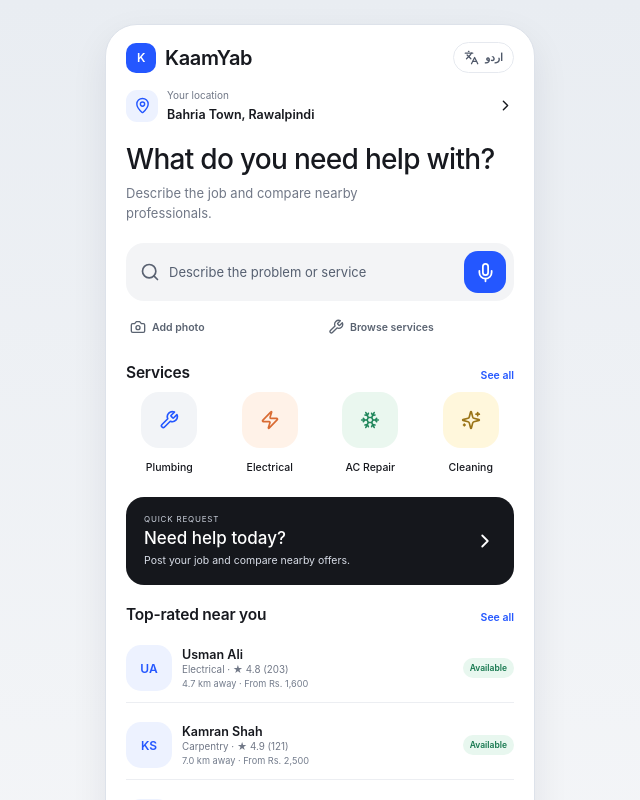
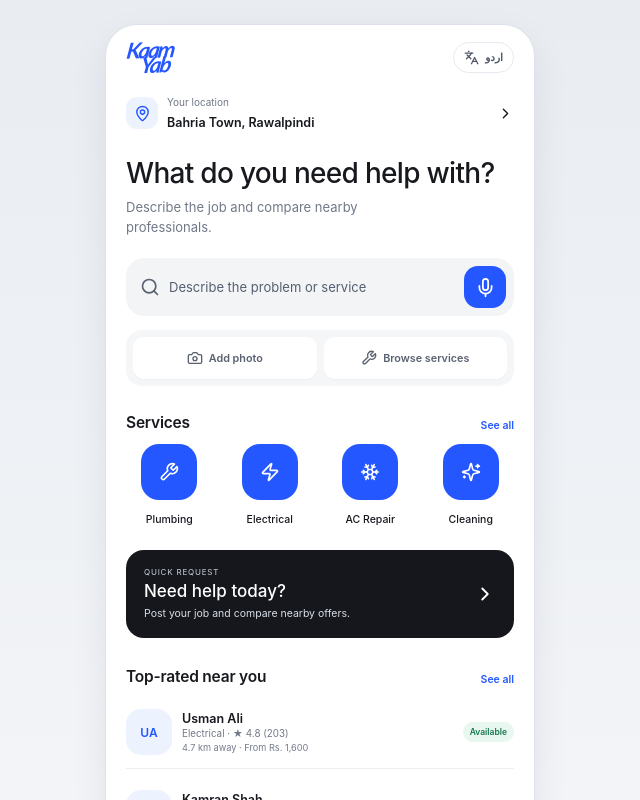
Before and after one commit to mehreenfatimah/KaamYab-Local-Services-Marketplace, a Next.js app: page / in a window 1280 px wide. Shown: the top 800 px of the page, without its empty margins (320-960 px from the left). Built offline with nearby package versions, Linux system fonts and the light colour scheme.

Commit message:
Finalize KaamYab homepage UI polish

```diff
--- a/app/globals.css
+++ b/app/globals.css
@@ -411,3 +411,265 @@
   font-size:11px;
   font-weight:600;
 }
+
+/* Quick action panel refinement */
+.quick-actions{
+  margin-top:14px;
+  margin-bottom:18px;
+  padding:7px;
+  border-radius:16px;
+  background:#f5f6f8;
+  gap:7px;
+}
+
+.quick-actions button{
+  min-height:42px;
+  border:0;
+  border-radius:11px;
+  background:#fff;
+  padding:10px 12px;
+  font-size:10.8px;
+  font-weight:600;
+  color:#596171;
+  justify-content:center;
+  box-shadow:0 1px 0 rgba(20,28,48,.03);
+}
+
+.quick-actions button svg{
+  width:16px;
+  height:16px;
+}
+
+.quick-actions + .section-title{
+  margin-top:0;
+}
+
+/* Homepage section spacing refinement */
+
+.quick-actions + .section-title{
+  margin-top:10px;
+}
+
+.refined-promo{
+  margin-bottom:24px;
+}
+
+.refined-promo + .section-title{
+  margin-top:0;
+}
+
+/* ===== FINAL HOMEPAGE RHYTHM ===== */
+
+/* Block 1: brand + location */
+.home-top{
+  margin-bottom:18px;
+}
+
+.home-wordmark-button{
+  padding:0;
+  border:0;
+  background:transparent;
+}
+
+.home-wordmark{
+  display:flex;
+  flex-direction:column;
+  align-items:flex-start;
+  color:#2457ff;
+  font-family:"Trebuchet MS",Arial,sans-serif;
+  font-size:22px;
+  line-height:.68;
+  font-weight:900;
+  font-style:italic;
+  letter-spacing:-1.8px;
+  transform:skewX(-10deg) rotate(-2deg);
+}
+
+.home-wordmark span:last-child{
+  margin-left:16px;
+}
+
+.location-row{
+  margin-top:5px;
+  padding:4px 0 5px;
+}
+
+.location-row>span:nth-child(2){
+  gap:4px;
+}
+
+.location-row small{
+  margin-bottom:2px;
+}
+
+/* Block 2: main request area */
+.clean-hero{
+  margin-top:19px;
+}
+
+.clean-hero h1{
+  margin-top:23px;
+}
+
+.premium-search{
+  margin-top:21px;
+}
+
+.quick-actions{
+  margin-top:14px;
+  margin-bottom:0;
+}
+
+/* Clear separation before Services */
+.quick-actions + .section-title{
+  margin-top:27px;
+  margin-bottom:12px;
+}
+
+/* Block 3: services + quick request */
+.premium-services{
+  margin-bottom:23px;
+}
+
+.premium-services .service-glyph,
+.premium-services .service-tile:nth-child(2) .service-glyph,
+.premium-services .service-tile:nth-child(3) .service-glyph,
+.premium-services .service-tile:nth-child(4) .service-glyph{
+  background:#2457ff;
+  color:#fff;
+  border:0;
+}
+
+.premium-services .service-glyph svg{
+  color:#fff;
+  stroke:#fff;
+}
+
+.refined-promo{
+  margin-top:0;
+  margin-bottom:0;
+}
+
+/* Clear separation before nearby workers */
+.refined-promo + .section-title{
+  margin-top:29px;
+  margin-bottom:10px;
+}
+
+/* Block 4: nearby workers */
+.nearby-list{
+  margin-top:0;
+}
+
+.improved-worker{
+  padding-top:13px;
+  padding-bottom:13px;
+}
+
+/* ===== FINAL HOMEPAGE RHYTHM ===== */
+
+/* Block 1: brand + location */
+.home-top{
+  margin-bottom:18px;
+}
+
+.home-wordmark-button{
+  padding:0;
+  border:0;
+  background:transparent;
+}
+
+.home-wordmark{
+  display:flex;
+  flex-direction:column;
+  align-items:flex-start;
+  color:#2457ff;
+  font-family:"Trebuchet MS",Arial,sans-serif;
+  font-size:22px;
+  line-height:.68;
+  font-weight:900;
+  font-style:italic;
+  letter-spacing:-1.8px;
+  transform:skewX(-10deg) rotate(-2deg);
+}
+
+.home-wordmark span:last-child{
+  margin-left:16px;
+}
+
+.location-row{
+  margin-top:5px;
+  padding:4px 0 5px;
+}
+
+.location-row>span:nth-child(2){
+  gap:4px;
+}
+
+.location-row small{
+  margin-bottom:2px;
+}
+
+/* Block 2: main request area */
+.clean-hero{
+  margin-top:19px;
+}
+
+.clean-hero h1{
+  margin-top:23px;
+}
+
+.premium-search{
+  margin-top:21px;
+}
+
+.quick-actions{
+  margin-top:14px;
+  margin-bottom:0;
+}
+
+/* Clear separation before Services */
+.quick-actions + .section-title{
+  margin-top:27px;
+  margin-bottom:12px;
+}
+
+/* Block 3: services + quick request */
+.premium-services{
+  margin-bottom:23px;
+}
+
+.premium-services .service-glyph,
+.premium-services .service-tile:nth-child(2) .service-glyph,
+.premium-services .service-tile:nth-child(3) .service-glyph,
+.premium-services .service-tile:nth-child(4) .service-glyph{
+  background:#2457ff;
+  color:#fff;
+  border:0;
+}
+
+.premium-services .service-glyph svg{
+  color:#fff;
+  stroke:#fff;
+}
+
+.refined-promo{
+  margin-top:0;
+  margin-bottom:0;
+}
+
+/* Clear separation before nearby workers */
+.refined-promo + .section-title{
+  margin-top:29px;
+  margin-bottom:10px;
+}
+
+/* Block 4: nearby workers */
+.nearby-list{
+  margin-top:0;
+}
+
+.improved-worker{
+  padding-top:13px;
+  padding-bottom:13px;
+}
--- a/app/page.tsx
+++ b/app/page.tsx
@@ -144,9 +144,10 @@
 
   function HomeScreen(){return <div className="screen home-screen">
     <div className="home-top">
-      <button className="brand-button" onClick={()=>setScreen("home")}>
-        <span className="brand-mark">K</span>
-        <span>KaamYab</span>
+      <button className="brand-button home-wordmark-button" onClick={()=>setScreen("home")}>
+        <span className="home-wordmark">
+          <span>Kaam</span><span>Yab</span>
+        </span>
       </button>
       <button className="lang-button" onClick={()=>setLang(ur?"en":"ur")}>
         <Languages size={15}/>
```
